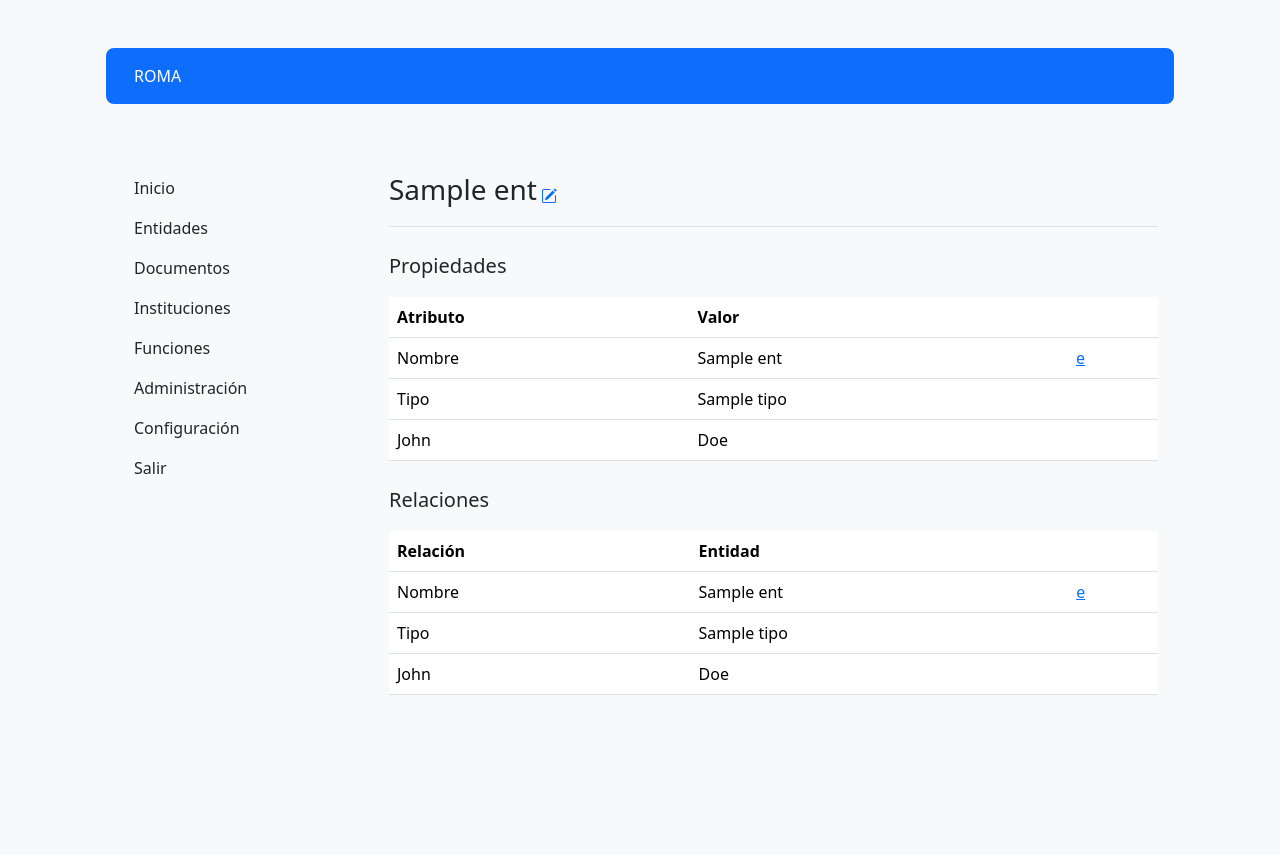
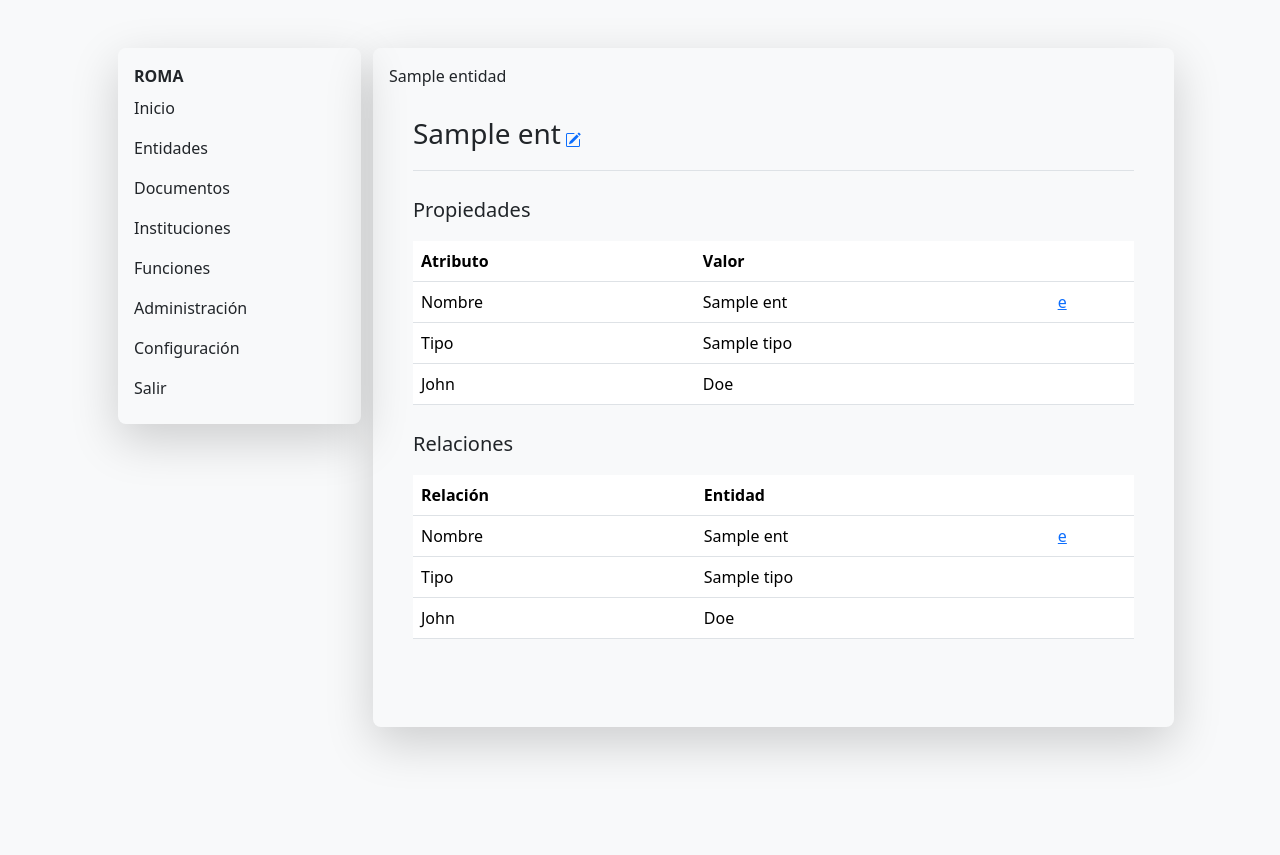
Before and after one commit to pcarrillo/flask, a Flask app: template neo/templates/entidad.html in a window 1280 px wide. After the commit the page ends 756 px from the top, so only its background shows below. Run offline with Flask 3, Linux system fonts and the light colour scheme; the template is opened without the code that fills it: most values are stand-ins (such as "Sample title", 1, 10 or a date in 2020); some libraries are stand-ins or nearby versions.

Commit message:
Incorporación de clase de datos y limpieza

```diff
--- a/neo/app.py
+++ b/neo/app.py
@@ -1,8 +1,9 @@
 from flask import Flask, render_template, redirect, request
 from datetime import datetime as dt
 from neomodel import db, config, StructuredNode, RelationshipTo, RelationshipFrom
-import webview
 import os
+from roma_model import Datos
+
 
 
 #################################
@@ -14,9 +15,8 @@
 
 app = Flask(__name__)
 
-config.DATABASE_URL = "bolt://neo4j:sarcalatraba@localhost:7687"
-config.DATABASE_NAME ="neo4j"
 
+Datos = Datos()
 
 
 base_path = os.path.dirname(
@@ -28,14 +28,19 @@
 #Opciones de navegación
 
 
-def cambiar_relacion(nodo_inicio, nodo_destino, relacion_actual, relacion_nueva):
-    query = f"match (n1:{nodo_inicio})-[r:{relacion_actual}]-(n2:{nodo_destino}) merge (n1)-[r2:{relacion_nueva}]->(n2) delete r return n1, r2, n2"
-    return query
+# def cambiar_relacion(nodo_inicio, nodo_destino, relacion_actual, relacion_nueva):
+#     query = f"match (n1:{nodo_inicio})-[r:{relacion_actual}]-(n2:{nodo_destino}) merge (n1)-[r2:{relacion_nueva}]->(n2) delete r return n1, r2, n2"
+#     return query
 
-def cambiar_tipo_entidad(id, tipo_original, nuevo_tipo):
-    query =f"MATCH (n1:Entity)-[r:hasOrHadCategory]-(n2:Type) WHERE elementId(n1) = '{id}' MERGE (n1)-[r2:hasOrHadCategory]->(n3:Type{{name:'{nuevo_tipo}'}}) DELETE r RETURN n1, r2, n3"
-    return query
+# def cambiar_tipo_entidad(id, tipo_original, nuevo_tipo):
+#     query =f"MATCH (n1:Entity)-[r:hasOrHadCategory]-(n2:Type) WHERE elementId(n1) = '{id}' MERGE (n1)-[r2:hasOrHadCategory]->(n3:Type{{name:'{nuevo_tipo}'}}) WHERE elementId(n1) = '{id}' DELETE r RETURN n1, r2, n3"
+#     return query
 
+# def buscar_atributos_de_entidad():
+#     query =f"MATCH (e:Entity)-[r]-(a) RETURN type(r) as relaciones, a.name as Llegada"
+#     results, meta = db.cypher_query(query)
+#     results_as_dict = [dict(zip(meta, row)) for row in results]
+#     return results_as_dict
 
 
 @app.route("/")
@@ -43,28 +48,18 @@
     return render_template("index.html", opcion="Inicio")
 
 
-
-
-
 @app.route("/entidades")
 def entidades():
-
-
-    query ="MATCH (c:Entity)-[r:hasOrHadCategory]->(t:Type) RETURN elementId(c) as id, c.name as nombre ,t.name as tipo ORDER BY c.name"
-    results, meta = db.cypher_query(query)
-    results_as_dict = [dict(zip(meta, row)) for row in results]
-
-    return render_template("entidades.html", opcion="entidades", entidades=results_as_dict)
+    entidades = Datos.verEntidades()
+    return render_template("entidades.html", opcion="entidades", entidades=entidades)
 
 @app.route("/entidades/ver/<id>")
 def entidades_ver(id):
-    query = f"MATCH (e:Entity)-[r:hasOrHadCategory]->(t:Type) WHERE elementId(e) ='{id}' RETURN elementId(e) as id, e.name as nombre,  t.name as tipo"
-    results, meta = db.cypher_query(query)
-    entidad = [dict(zip(meta, row)) for row in results]
-    #return f"Viendo entidad {id} + {ver_entidad}"
+    entidad = Datos.buscarEntidad(id)
+    print(entidad)
     return render_template("entidad.html", entidad=entidad)
 
-    #return f"Viendo entidad {id}"
+
 @app.route("/entidades/crear")
 def entidades_crear():
 
@@ -104,7 +99,7 @@
             entidad = [dict(zip(meta, row)) for row in results]
 
             if nuevo_tipo != tipo_original:
-                query_nuevo_tipo = cambiar_tipo_entidad(id,tipo_original, nuevo_tipo)
+                query_nuevo_tipo = Datos.cambiar_tipo_entidad(id,tipo_original, nuevo_tipo)
                 try:
                     result_nt, meta_nt = db.cypher_query(query_nuevo_tipo)
                     nt = [dict(zip(meta_nt, row_nt)) for row_nt in result_nt]
--- a/neo/templates/base.html
+++ b/neo/templates/base.html
@@ -14,18 +14,18 @@
 
 
 <div class="container p-5">
-    <div class="row bg-primary p-3 mb-5 rounded-3">
+    <!--<div class="row bg-primary p-3 mb-5 rounded-3">
         <span class="text-white">ROMA</span>
-    </div>
+    </div>-->
     <div class="row">
 
         <div class="col .bg-primary.bg-gradient">
-            <div class="sidebar p-3 mb-5 bg-body-primary rounded-3">
+            <div class="sidebar p-3 mb-5 bg-body-primary rounded-3 shadow-lg">
                 {% include "menu.html" without context %}
             </div>
         </div>
 
-        <div class="col-9  p-3 mb-5 bg-body-light rounded-3">
+        <div class="col-9  p-3 mb-5 bg-body-light rounded-3 shadow-lg">
             {% block body %}
             {% endblock%}
         </div>
--- a/neo/templates/entidad.html
+++ b/neo/templates/entidad.html
@@ -4,9 +4,12 @@
 Detalles de Entidad
 {% endblock head %}
 
+
 {%block body%}
+
+{{entidad}}
       {%for ent in entidad%}
-        <div>
+        <div class="p-4">
             <div class="border-bottom mb-4 pb-3 bg-body-primary">
                 <span class="fs-3">{{ent.nombre}}</span>  <span><a href="/entidades/editar/{{ent.id}}"><svg xmlns="http://www.w3.org/2000/svg" width="16" height="16" fill="currentColor" class="bi bi-pencil-square" viewBox="0 0 16 16">
   <path d="M15.502 1.94a.5.5 0 0 1 0 .706L14.459 3.69l-2-2L13.502.646a.5.5 0 0 1 .707 0l1.293 1.293zm-1.75 2.456-2-2L4.939 9.21a.5.5 0 0 0-.121.196l-.805 2.414a.25.25 0 0 0 .316.316l2.414-.805a.5.5 0 0 0 .196-.12l6.813-6.814z"/>
@@ -14,10 +17,21 @@
 </svg></a></span>
 
             </div>
-            <div class="mb-4 bg-body-primary rounded-3">
+
+            <div class="mb-4 bg-body-primary rounded-3 ">
                 <div class="mb-3">
                     <span class="fs-5">Propiedades</span>
                 </div>
+
+                {% if ent.tipo == "Persona" %}
+                    <p>Aquí irán los formularios</p>
+                {% endif %}
+
+
+
+
+
+
                 <div>
                     <table class="table bg-light">
                         <thead>
--- a/neo/templates/entidades.html
+++ b/neo/templates/entidades.html
@@ -8,7 +8,7 @@
 <div>
     <a href="/entidades/crear" class="btn">Nueva entidad</a>
 </div>
-<div class="list-group">
+<div class="list-group p-3">
 
 {%for entidad in entidades%}
     <!--Inicio unidad-->
--- a/neo/templates/menu.html
+++ b/neo/templates/menu.html
@@ -1,5 +1,8 @@
 
       <ul class="navbar-nav bg-light flex-column">
+        <li class="nav-item">
+          <span><strong>ROMA</strong></span>
+        </li>
         <li class="nav-item">
           <a class="nav-link active" aria-current="page" href="/">Inicio</a>
         </li>
```
Also changed, not shown: neo/neomodel_test.py (added, +8 -0 lines), neo/roma_model.py (added, +53 -0 lines), neo/templates/propiedades_ent.html (added), neo/templates/relaciones_ent.html (added).
